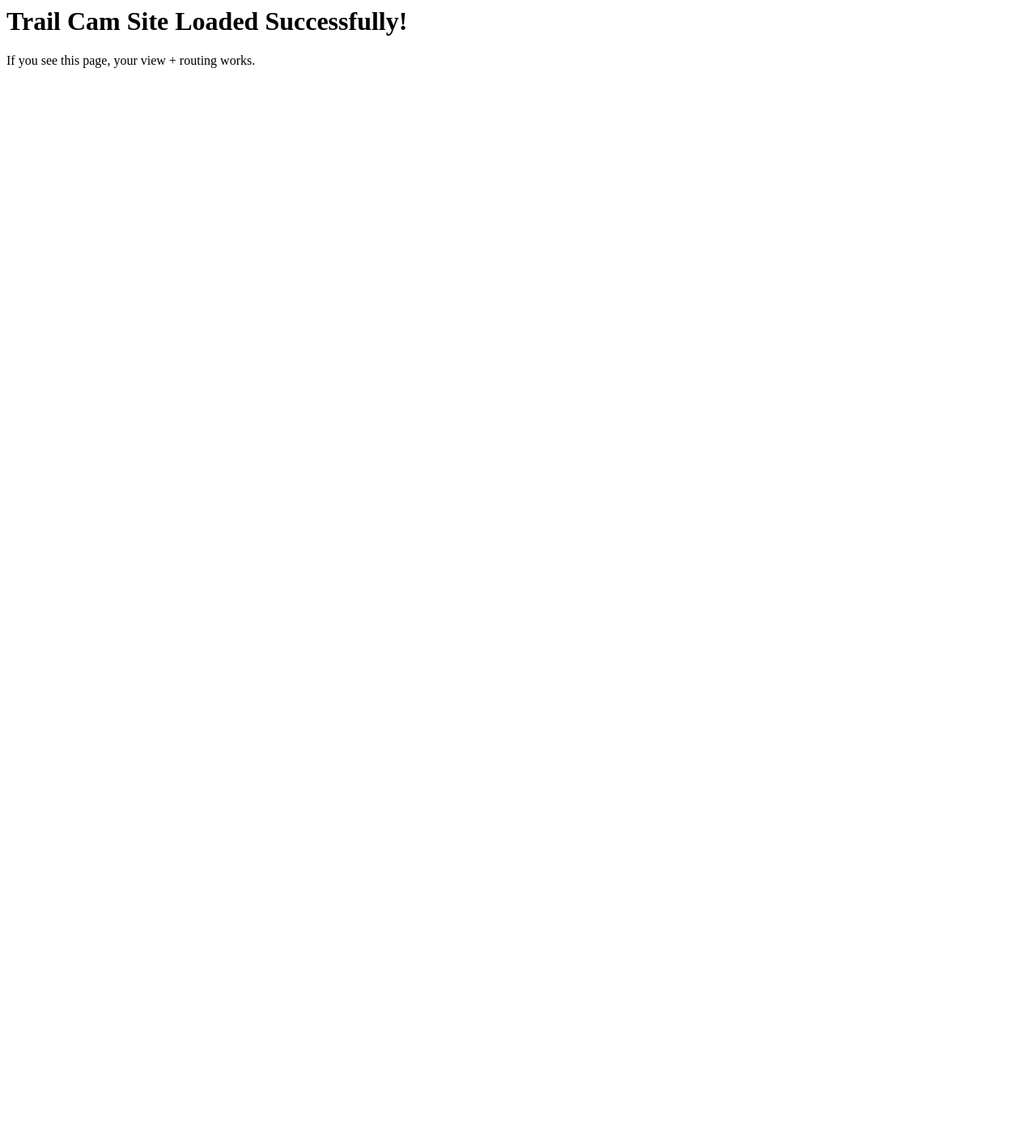
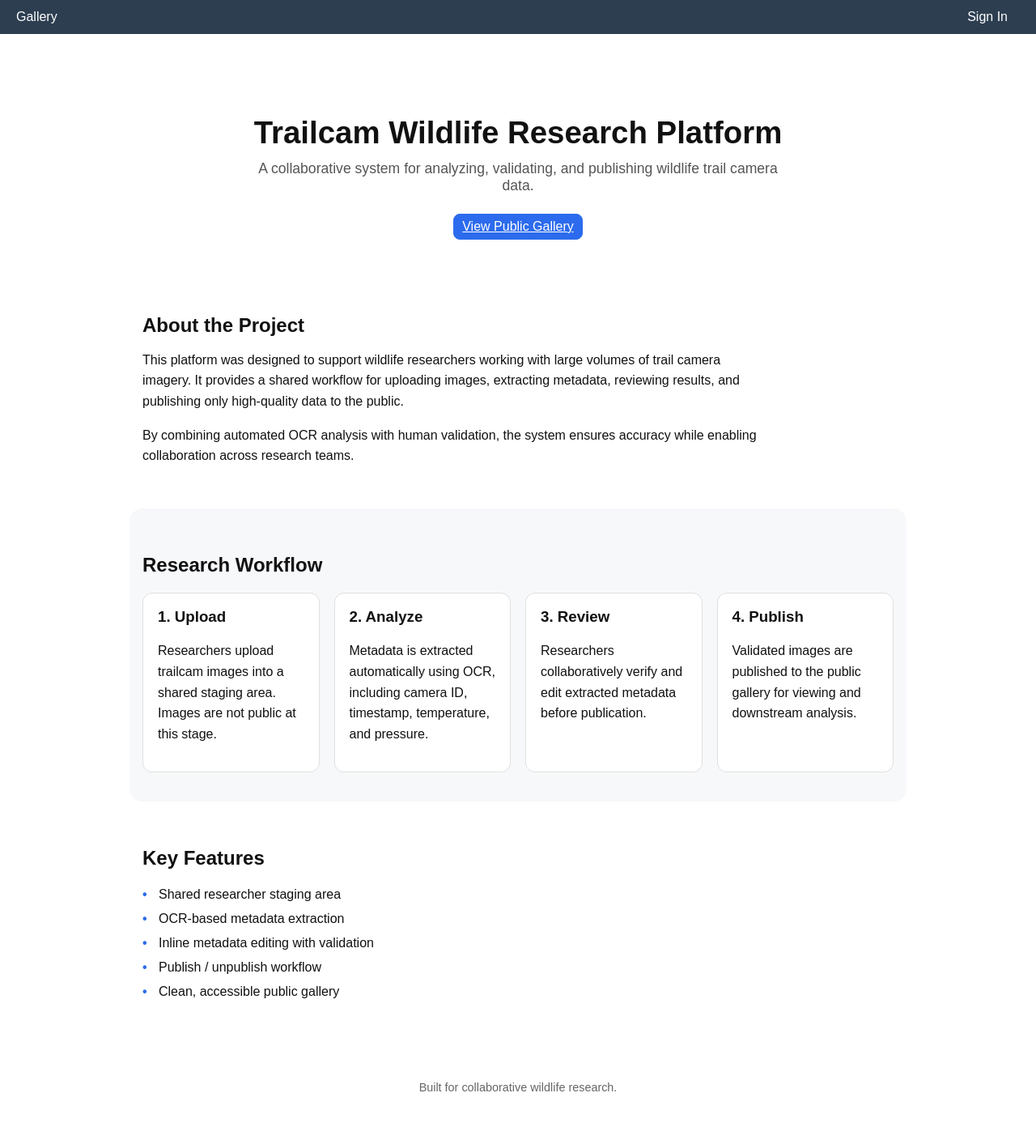
Before and after one commit to RyanEAA/django-trailcam-animal-tracker, a Django app: page / in a window 1280 px wide. Shown: the whole page at 81% size. Before the commit the page ends 84 px from the top, so only its background shows below. Run offline with Django 5.2, Linux system fonts and the light colour scheme.

Commit message:
updated index.html page

```diff
--- a/wildlife/static/wildlife/styles.css
+++ b/wildlife/static/wildlife/styles.css
@@ -283,3 +283,101 @@ body{
 .btn-danger:hover{
   background: #c0392b;
 }
+
+/* Landing page */
+.landing {
+  max-width: 960px;
+  margin: 0 auto;
+}
+
+/* Hero */
+.hero {
+  text-align: center;
+  padding: 48px 16px 36px;
+}
+
+.hero h1 {
+  font-size: 2.4rem;
+  margin-bottom: 12px;
+}
+
+.hero .subtitle {
+  font-size: 1.1rem;
+  color: #555;
+  max-width: 680px;
+  margin: 0 auto 24px;
+}
+
+.hero-actions {
+  display: flex;
+  justify-content: center;
+  gap: 12px;
+  flex-wrap: wrap;
+}
+
+/* Sections */
+.section {
+  padding: 36px 16px;
+}
+
+.section.light {
+  background: #f7f8fa;
+  border-radius: 16px;
+}
+
+.section h2 {
+  margin-bottom: 14px;
+}
+
+.section p {
+  max-width: 760px;
+  line-height: 1.6;
+}
+
+/* Workflow */
+.workflow-grid {
+  display: grid;
+  grid-template-columns: repeat(auto-fit, minmax(200px, 1fr));
+  gap: 18px;
+  margin-top: 20px;
+}
+
+.workflow-step {
+  background: white;
+  padding: 18px;
+  border-radius: 12px;
+  border: 1px solid #e0e0e0;
+}
+
+.workflow-step h3 {
+  margin-top: 0;
+}
+
+/* Features */
+.features {
+  list-style: none;
+  padding-left: 0;
+  margin-top: 16px;
+}
+
+.features li {
+  padding: 6px 0;
+  position: relative;
+  padding-left: 20px;
+}
+
+.features li::before {
+  content: "•";
+  position: absolute;
+  left: 0;
+  color: #2c6bed;
+  font-weight: bold;
+}
+
+/* Footer */
+.footer {
+  text-align: center;
+  padding: 28px 0;
+  color: #666;
+  font-size: 0.9rem;
+}
--- a/wildlife/templates/wildlife/index.html
+++ b/wildlife/templates/wildlife/index.html
@@ -1,2 +1,105 @@
-<h1>Trail Cam Site Loaded Successfully!</h1>
-<p>If you see this page, your view + routing works.</p>
+{% extends "wildlife/base.html" %}
+
+{% block title %}Trailcam Wildlife Research{% endblock %}
+
+{% block content %}
+<div class="landing">
+
+  <!-- Hero -->
+  <section class="hero">
+    <h1>Trailcam Wildlife Research Platform</h1>
+    <p class="subtitle">
+      A collaborative system for analyzing, validating, and publishing
+      wildlife trail camera data.
+    </p>
+
+    <div class="hero-actions">
+      <a href="{% url 'wildlife:gallery' %}" class="btn btn-primary">
+        View Public Gallery
+      </a>
+
+      {% if user.is_authenticated and user.is_researcher %}
+        <a href="{% url 'wildlife:upload_photos' %}" class="btn">
+          Researcher Upload
+        </a>
+      {% endif %}
+    </div>
+  </section>
+
+  <!-- About -->
+  <section class="section">
+    <h2>About the Project</h2>
+    <p>
+      This platform was designed to support wildlife researchers working with
+      large volumes of trail camera imagery. It provides a shared workflow
+      for uploading images, extracting metadata, reviewing results, and
+      publishing only high-quality data to the public.
+    </p>
+
+    <p>
+      By combining automated OCR analysis with human validation, the system
+      ensures accuracy while enabling collaboration across research teams.
+    </p>
+  </section>
+
+  <!-- Workflow -->
+  <section class="section light">
+    <h2>Research Workflow</h2>
+
+    <div class="workflow-grid">
+      <div class="workflow-step">
+        <h3>1. Upload</h3>
+        <p>
+          Researchers upload trailcam images into a shared staging area.
+          Images are not public at this stage.
+        </p>
+      </div>
+
+      <div class="workflow-step">
+        <h3>2. Analyze</h3>
+        <p>
+          Metadata is extracted automatically using OCR, including camera ID,
+          timestamp, temperature, and pressure.
+        </p>
+      </div>
+
+      <div class="workflow-step">
+        <h3>3. Review</h3>
+        <p>
+          Researchers collaboratively verify and edit extracted metadata
+          before publication.
+        </p>
+      </div>
+
+      <div class="workflow-step">
+        <h3>4. Publish</h3>
+        <p>
+          Validated images are published to the public gallery for viewing
+          and downstream analysis.
+        </p>
+      </div>
+    </div>
+  </section>
+
+  <!-- Features -->
+  <section class="section">
+    <h2>Key Features</h2>
+
+    <ul class="features">
+      <li>Shared researcher staging area</li>
+      <li>OCR-based metadata extraction</li>
+      <li>Inline metadata editing with validation</li>
+      <li>Publish / unpublish workflow</li>
+      <li>Clean, accessible public gallery</li>
+    </ul>
+  </section>
+
+  <!-- Footer -->
+  <section class="footer">
+    <p>
+      Built for collaborative wildlife research.
+    </p>
+  </section>
+
+</div>
+{% endblock %}
```
Also changed, not shown: db.sqlite3.
